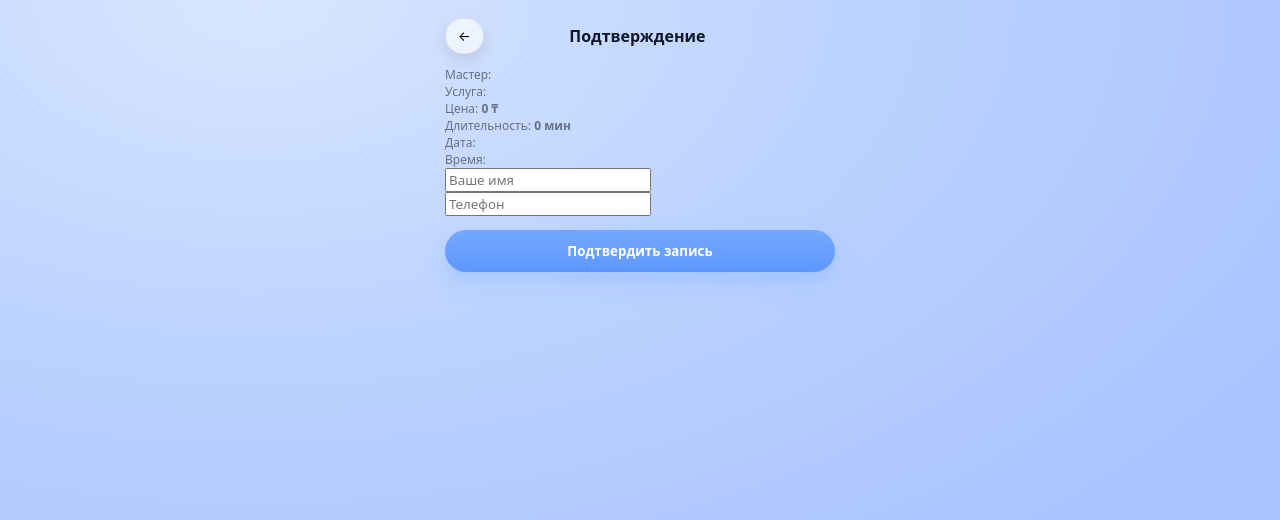
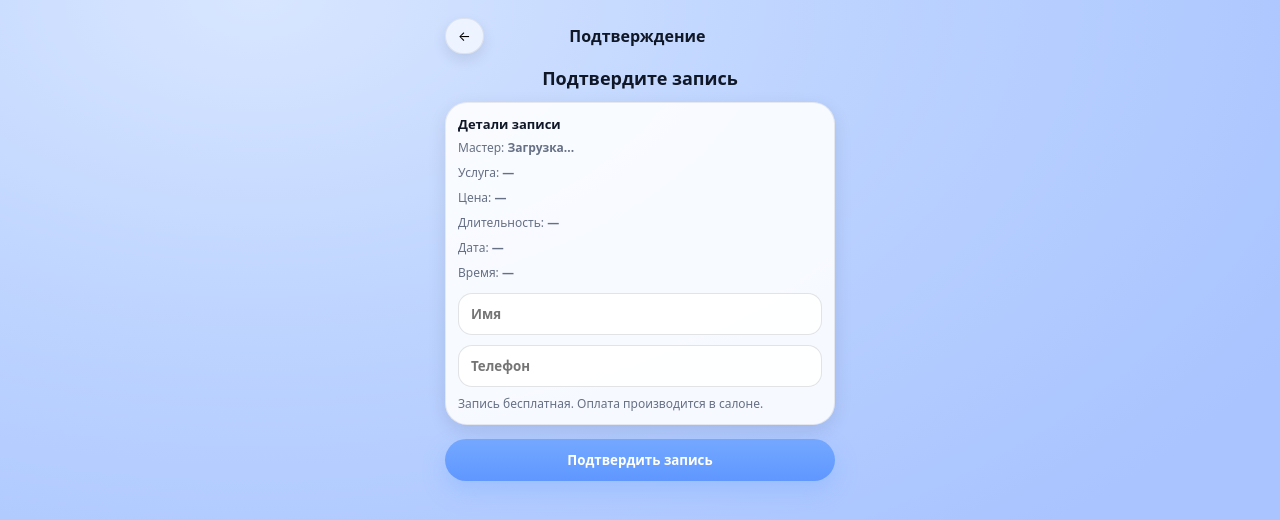
Before and after one commit to Def0lts/ZentoMVP, a React (Vite) app in the folder frontend/: page /confirm in a window 1280 px wide. Shown: the top 520 px of the page. Built offline with nearby package versions, Linux system fonts and the light colour scheme.

Commit message:
Frontend: restore confirm styling and fix salons booking button

```diff
--- a/frontend/src/pages/Confirm.tsx
+++ b/frontend/src/pages/Confirm.tsx
@@ -1,34 +1,71 @@
-import { useMemo, useState } from "react";
-import { useNavigate, useLocation } from "react-router-dom";
-import { createBooking } from "../lib/api";
-import { getTelegramId, getTelegramInitData } from "../lib/telegram";
+import { useLocation, useNavigate } from "react-router-dom";
+import { useEffect, useMemo, useState } from "react";
+import { createBooking, getMastersBySalon } from "../lib/api";
+import {
+  getTelegramId,
+  getTelegramInitData,
+  isTelegramWebApp,
+} from "../lib/telegram";
+
+function normalizeName(value: string) {
+  return value.replace(/\s+/g, " ").trimStart();
+}
+
+function normalizePhone(value: string) {
+  return value.replace(/[^\d+()\-\s]/g, "").slice(0, 20);
+}
+
+function isValidName(value: string) {
+  const trimmed = value.trim();
+  return trimmed.length >= 2 && trimmed.length <= 40;
+}
+
+function isValidPhone(value: string) {
+  const digits = value.replace(/\D/g, "");
+  return digits.length >= 7 && value.trim().length <= 20;
+}
 
 export default function Confirm() {
   const nav = useNavigate();
   const loc = useLocation();
-
   const qp = useMemo(() => new URLSearchParams(loc.search), [loc.search]);
 
   const salonId = Number(qp.get("salonId") || 0);
   const masterId = Number(qp.get("masterId") || 0);
-  const masterName = qp.get("masterName") || "";
+  const day = qp.get("day") || "";
+  const time = qp.get("time") || "";
 
   const serviceId = Number(qp.get("serviceId") || 0);
   const serviceTitle = qp.get("serviceTitle") || "";
   const servicePrice = Number(qp.get("servicePrice") || 0);
   const serviceDuration = Number(qp.get("serviceDuration") || 0);
 
-  const day = qp.get("day") || "";
-  const time = qp.get("time") || "";
+  const masterNameFromQuery = qp.get("masterName") ?? "";
+  const [masterName, setMasterName] = useState(masterNameFromQuery);
 
-  const telegramId = getTelegramId(1111);
-  const initData = getTelegramInitData();
+  useEffect(() => {
+    if (!salonId || !masterId) return;
+    if (masterName && masterName !== "Мастер") return;
+
+    (async () => {
+      try {
+        const masters = await getMastersBySalon(salonId);
+        const found = masters.find((m) => m.id === masterId);
+        if (found?.name) setMasterName(found.name);
+      } catch {
+        // ignore
+      }
+    })();
+  }, [salonId, masterId, masterName]);
 
   const [name, setName] = useState("");
   const [phone, setPhone] = useState("");
+  const [saving, setSaving] = useState(false);
+  const [error, setError] = useState<string | null>(null);
 
-  const [error, setError] = useState<string | null>(null);
-  const [loading, setLoading] = useState(false);
+  const telegramId = getTelegramId();
+  const initData = getTelegramInitData();
+  const isTg = isTelegramWebApp();
 
   async function onSubmit() {
     if (!salonId || !masterId || !serviceId || !day || !time) {
@@ -36,8 +73,23 @@ export default function Confirm() {
       return;
     }
 
+    if (!isValidName(name)) {
+      setError("Имя должно быть от 2 до 40 символов");
+      return;
+    }
+
+    if (!isValidPhone(phone)) {
+      setError("Введите корректный телефон");
+      return;
+    }
+
+    if (isTg && !initData) {
+      setError("Не удалось получить данные Telegram");
+      return;
+    }
+
     try {
-      setLoading(true);
+      setSaving(true);
       setError(null);
 
       const booking = await createBooking({
@@ -45,18 +97,18 @@ export default function Confirm() {
         init_data: initData,
         salon_id: salonId,
         master_id: masterId,
-        master_name: masterName,
+        master_name: masterName || "Мастер",
         day,
         time,
-        customer_name: name,
-        customer_phone: phone,
+        customer_name: name.trim(),
+        customer_phone: phone.trim(),
       });
 
-      nav(`/success?id=${booking.id}`);
+      nav("/success", { state: { bookingId: booking.id } });
     } catch {
-      setError("Ошибка записи");
+      setError("Ошибка создания записи");
     } finally {
-      setLoading(false);
+      setSaving(false);
     }
   }
 
@@ -64,55 +116,79 @@ export default function Confirm() {
     <div className="zento-screen">
       <div className="zento-phone">
         <div className="topbar">
-          <button className="pill" onClick={() => nav(-1)}>
+          <button
+            className="pill"
+            onClick={() => nav(-1)}
+            style={{ cursor: "pointer" }}
+          >
             ←
           </button>
           <div style={{ fontWeight: 900 }}>Подтверждение</div>
           <div style={{ width: 44 }} />
         </div>
 
-        <div className="notice">
-          <div>
-            Мастер: <b>{masterName}</b>
+        <div className="page-title">Подтвердите запись</div>
+
+        <div className="slot-box">
+          <div style={{ fontWeight: 900, fontSize: 13 }}>Детали записи</div>
+
+          <div className="notice" style={{ marginTop: 6 }}>
+            Мастер: <b>{masterName || "Загрузка..."}</b>
           </div>
 
-          <div>
-            Услуга: <b>{serviceTitle}</b>
+          <div className="notice">
+            Услуга: <b>{serviceTitle || "—"}</b>
           </div>
 
-          <div>
-            Цена: <b>{servicePrice} ₸</b>
+          <div className="notice">
+            Цена: <b>{servicePrice > 0 ? `${servicePrice} ₸` : "—"}</b>
           </div>
 
-          <div>
-            Длительность: <b>{serviceDuration} мин</b>
+          <div className="notice">
+            Длительность:{" "}
+            <b>{serviceDuration > 0 ? `${serviceDuration} мин` : "—"}</b>
           </div>
 
-          <div>
-            Дата: <b>{day}</b>
+          <div className="notice">
+            Дата: <b>{day || "—"}</b>
           </div>
 
-          <div>
-            Время: <b>{time}</b>
-          </div>
+          <div className="notice">
+            Время: <b>{time || "—"}</b>
           </div>
 
+          <div className="form">
             <input
-          placeholder="Ваше имя"
+              className="input"
+              placeholder="Имя"
               value={name}
-          onChange={(e) => setName(e.target.value)}
+              maxLength={40}
+              onChange={(e) => setName(normalizeName(e.target.value))}
             />
 
             <input
+              className="input"
               placeholder="Телефон"
+              inputMode="tel"
               value={phone}
-          onChange={(e) => setPhone(e.target.value)}
+              maxLength={20}
+              onChange={(e) => setPhone(normalizePhone(e.target.value))}
             />
+          </div>
 
-        {error && <div style={{ color: "red" }}>{error}</div>}
+          <div className="notice">
+            Запись бесплатная. Оплата производится в салоне.
+          </div>
 
-        <button className="big-primary" onClick={onSubmit} disabled={loading}>
-          Подтвердить запись
+          {error && (
+            <div style={{ marginTop: 10, color: "crimson", fontWeight: 700 }}>
+              {error}
+            </div>
+          )}
+        </div>
+
+        <button className="big-primary" onClick={onSubmit} disabled={saving}>
+          {saving ? "Создаю..." : "Подтвердить запись"}
         </button>
       </div>
     </div>
--- a/frontend/src/pages/Salons.tsx
+++ b/frontend/src/pages/Salons.tsx
@@ -229,7 +229,7 @@ export default function Salons() {
                 <div className="salon-actions">
                   <button
                     className="btn-primary"
-                    onClick={() => nav(`/salons/${s.id}`)}
+                    onClick={() => nav(`/salons/${s.id}/masters`)}
                   >
                     Записаться
                   </button>
```
Also changed, not shown: 1 other file (tests, documents, lock files or other folders). Lines whose indentation alone changed are shown as unchanged.
